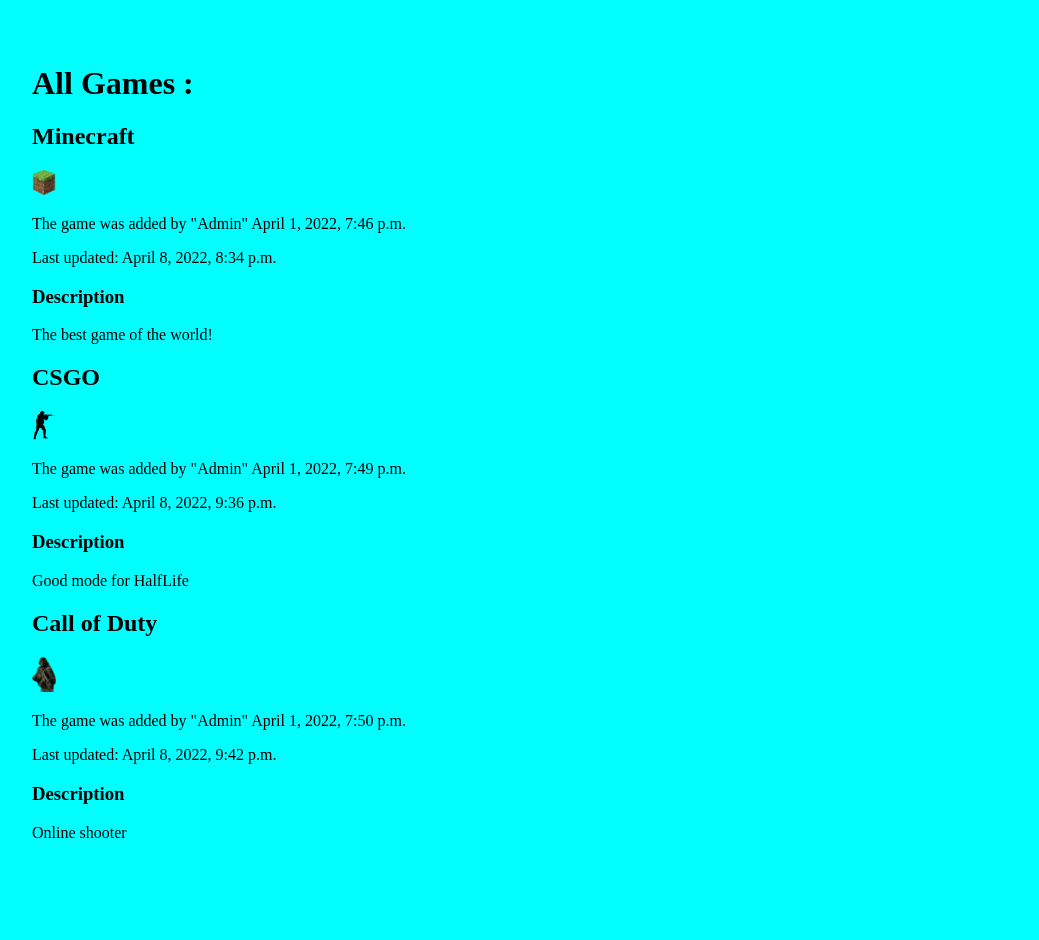
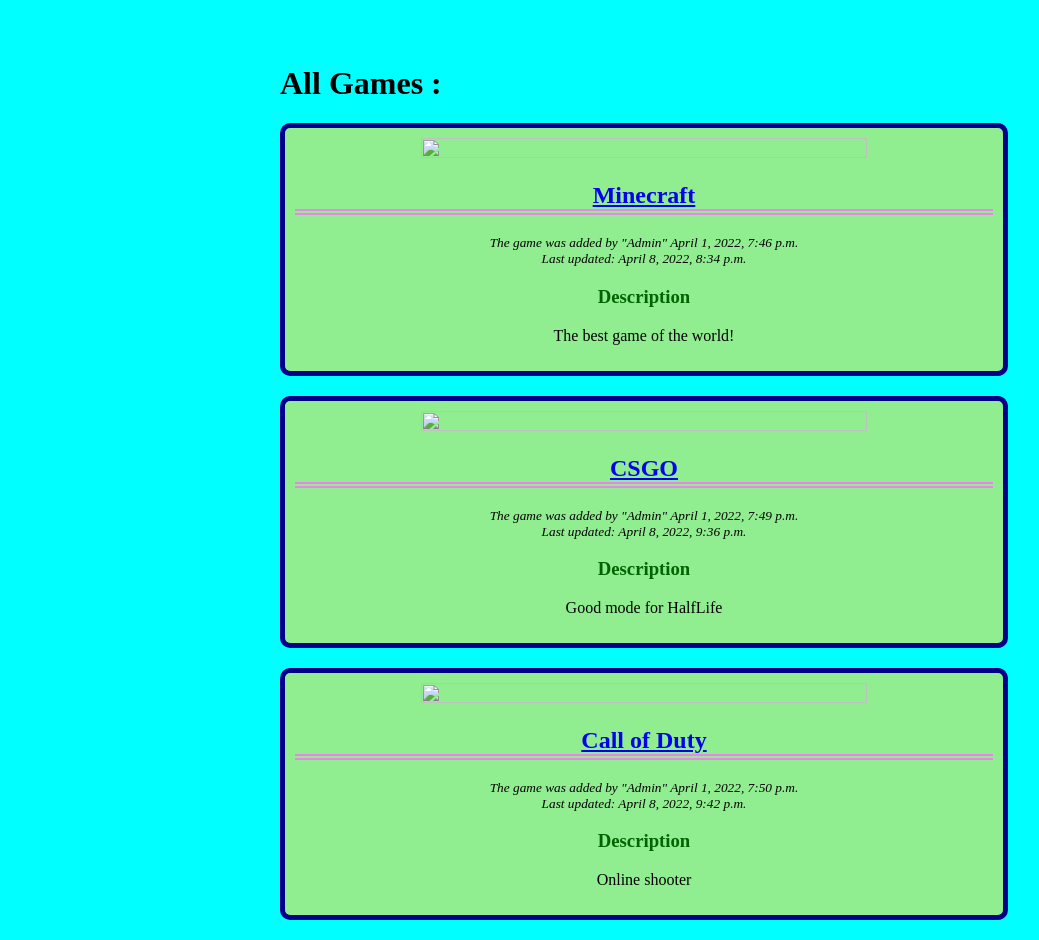
Before and after one commit to Abd-07/Online-game-shop, a Django app: page / in a window 1280 px wide. Shown: the whole page, without its empty margins (16-1055 px from the left). Before the commit the page ends 838 px from the top, so only its background shows below. Run offline with Django 4.2, Linux system fonts and the light colour scheme; data comes from the database, SQL or seed files in the repository; both versions use the stored data as it was after the commit.

Commit message:
New game characteristics were added,the design changed,detail game view was added

```diff
--- a/games/models.py
+++ b/games/models.py
@@ -1,5 +1,6 @@
 from django.db import models
 from django.contrib.auth import get_user_model
+from django.urls import reverse
 
 class Game(models.Model):
     title=models.CharField(max_length=50)
@@ -12,3 +13,5 @@
     image = models.ImageField(blank=True)
     def __str__(self):
         return f'{self.title}'
+    def get_absolute_url(self):
+        return reverse('game_detail',args=[self.slug])
--- a/games/static/css/style.css
+++ b/games/static/css/style.css
@@ -1,12 +1,49 @@
 body{
     background-color: aqua;
+    margin-left:20%;
+    margin-right:20%;
 }
 .all_games_with_info{
     margin-top: 65px;
     margin-left: 40px;
 }
 .image{
-    width: 2%;
-    height: 2%;
+    width: 80%;
+    height: 80%;
 
 }
+.left {
+    width: 30%;
+    height: 50%;
+    position: absolute;
+}
+.right {
+    width: 80%;
+    margin-left: 6%;
+    padding-top: 0.01%;
+}
+.description{
+    margin-top: 5%;
+    margin-bottom: 5%;
+}
+.game{
+    border: darkblue 5px solid;
+    border-radius: 10px;
+    margin-top: 20px;
+    margin-bottom: 20px;
+    padding: 10px;
+    background-color: lightgreen;
+    text-align: center;
+}
+.game h2{
+    border-bottom: violet 6px double;
+    color: darkviolet;
+}
+.game h3{
+    color:darkgreen;
+}
+.game-info{
+    font-size: smaller;
+    margin: 0;
+    font-style: italic;
+}
--- a/games/templates/games/home.html
+++ b/games/templates/games/home.html
@@ -13,17 +13,11 @@
     </h1>
     {% for game in game_list %}
     <div class="game">
-
-        <h2>{{ game.title }}</h2>
-
-        <img class="image" src="{{game.image.url}}">
-
-        <p>The game was added by "{{ game.owner }}" {{ game.created }}</p>
-
-        <p>Last updated: {{ game.updated }}</p>
-
+        <img class="image" src="{{i.image.url}}">
+        <h2><a href="{{ game.get_absolute_url }}">{{ game.title }}</a></h2>
+        <p class="game-info">The game was added by "{{ game.owner }}" {{ game.created }} </p>
+        <p class="game-info">Last updated: {{ game.updated }}</p>
         <h3>Description</h3> <p>{{ game.description }}</p>
-
         </div>
 
         {% endfor %}
--- a/games/urls.py
+++ b/games/urls.py
@@ -1,7 +1,8 @@
 from django.urls import path
 from games.views import home
-from games.views import GameListView
+from games.views import GameListView, GameDetailView
 
 urlpatterns = [
-path('', GameListView.as_view(), name='home')
+path('', GameListView.as_view(), name='home'),
+path('<slug:slug>/',GameDetailView.as_view(),name='game_detail')
 ]
--- a/games/views.py
+++ b/games/views.py
@@ -1,5 +1,5 @@
 from django.shortcuts import render
-from django.views.generic import ListView
+from django.views.generic import ListView, DetailView
 from games.models import Game
 
 def home(request):
@@ -9,3 +9,6 @@
     model=Game
     template_name='games/home.html'
     context_object_name='game_list'
+class GameDetailView(DetailView):
+    model = Game
+    context_object_name = 'game'
```
Also changed, not shown: games/templates/games/game_detail.html (added, +31 -0 lines), db.sqlite3.
